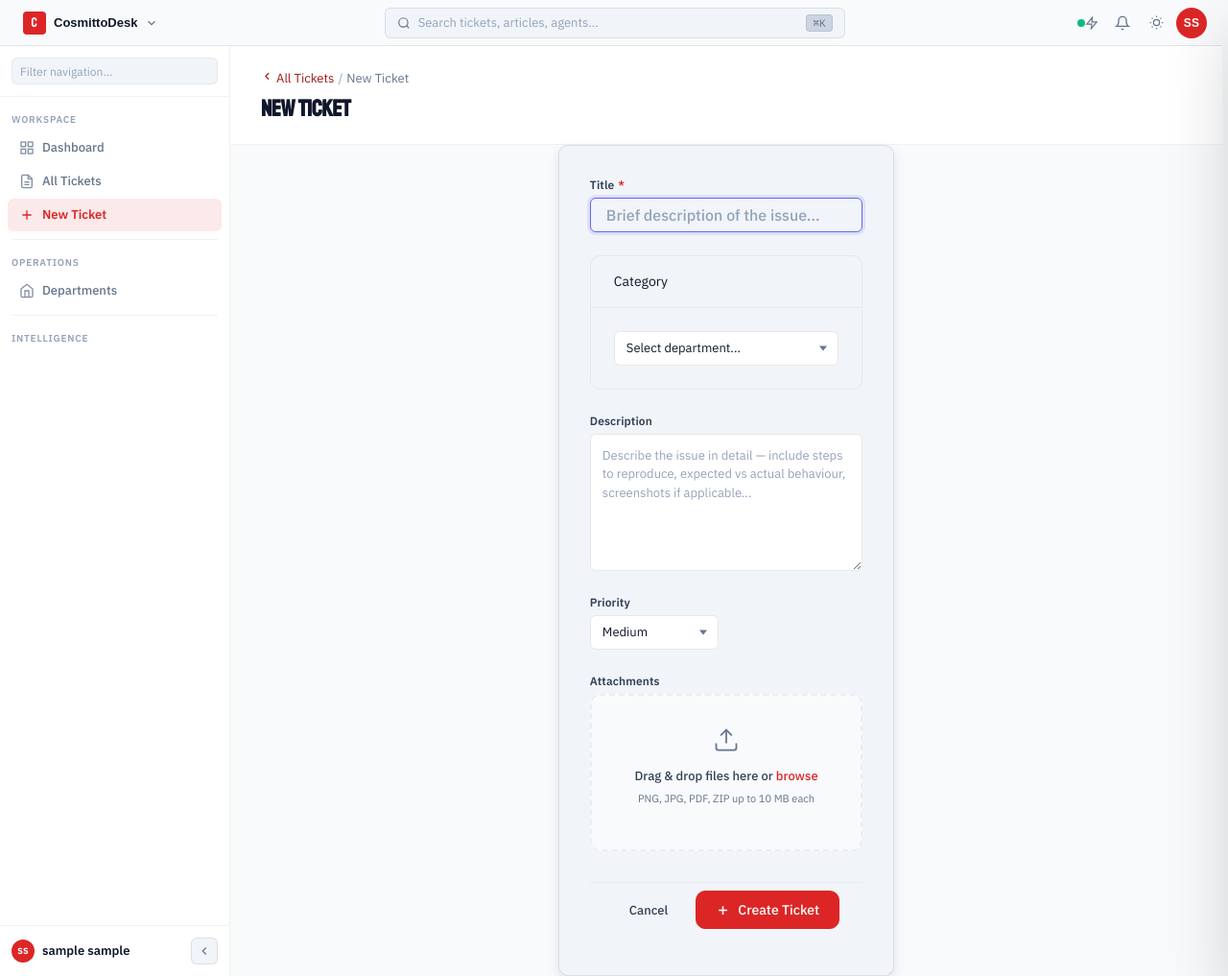
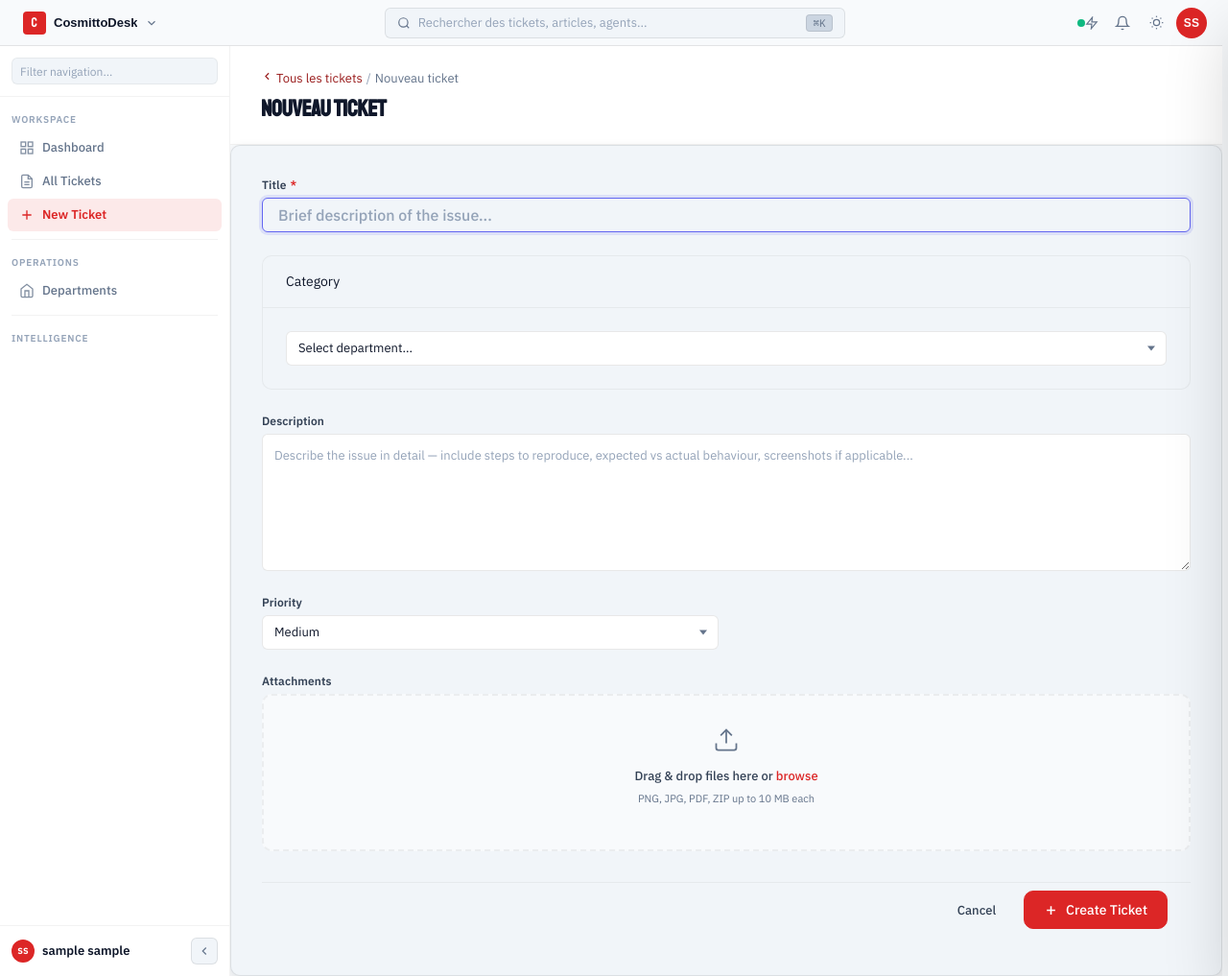
Before and after one commit to LordBahri/CosmittoHUB, a Flask app: page /tickets/nouveau in a window 1280 px wide. Shown: the whole page at 96% size. Run offline with Flask 3, Linux system fonts and the light colour scheme; the visitor is signed in with stand-in values (Sample User, id 1); data comes from the database, SQL or seed files in the repository; data that the repository does not hold is empty.

Commit message:
WIP: French translation, role management, full-width ticket form (partial)
Agents still running — committing current progress to satisfy pre-push hook.

https://claude.ai/code/session_015ryTxRwHnwW88akpzVsSBg

```diff
--- a/templates/base.html
+++ b/templates/base.html
@@ -23,7 +23,7 @@
 </head>
 <body class="{% block body_class %}{% endblock %}">
 
-  <a href="#main-content" class="skip-link">Skip to main content</a>
+  <a href="#main-content" class="skip-link">Aller au contenu principal</a>
 
   {% if current_user.is_authenticated %}
   <!-- ═══════════ AUTHENTICATED SHELL ═══════════ -->
@@ -40,15 +40,15 @@
       </div>
 
       <div class="chrome-center">
-        <button class="search-trigger" id="searchTrigger" aria-label="Search (Ctrl+K)">
+        <button class="search-trigger" id="searchTrigger" aria-label="Rechercher (Ctrl+K)">
           <svg class="search-trigger-icon" width="14" height="14" viewBox="0 0 24 24" fill="none" stroke="currentColor" stroke-width="2"><circle cx="11" cy="11" r="8"/><line x1="21" y1="21" x2="16.65" y2="16.65"/></svg>
-          <span class="search-trigger-text">Search tickets, articles, agents...</span>
+          <span class="search-trigger-text">Rechercher des tickets, articles, agents...</span>
           <kbd class="search-trigger-kbd">⌘K</kbd>
         </button>
       </div>
 
       <div class="chrome-right" style="position:relative;">
-        <button class="chrome-btn" title="AI Copilot">
+        <button class="chrome-btn" title="Copilote IA">
           <span class="ai-status-dot"></span>
           <svg width="14" height="14" viewBox="0 0 24 24" fill="none" stroke="currentColor" stroke-width="2"><polygon points="13 2 3 14 12 14 11 22 21 10 12 10 13 2"/></svg>
         </button>
--- a/templates/tickets/nouveau.html
+++ b/templates/tickets/nouveau.html
@@ -1,6 +1,6 @@
 {% extends "base.html" %}
 
-{% block title %}New Ticket{% endblock %}
+{% block title %}Nouveau ticket{% endblock %}
 
 {% block body_class %}page-ticket-new{% endblock %}
 
@@ -13,17 +13,17 @@
       <nav class="breadcrumb" aria-label="Breadcrumb">
         <a href="{{ url_for('tickets.liste') }}" class="breadcrumb-link">
           <svg width="13" height="13" viewBox="0 0 24 24" fill="none" stroke="currentColor" stroke-width="2"><polyline points="15 18 9 12 15 6"/></svg>
-          All Tickets
+          Tous les tickets
         </a>
         <span class="breadcrumb-sep">/</span>
-        <span class="breadcrumb-current">New Ticket</span>
+        <span class="breadcrumb-current">Nouveau ticket</span>
       </nav>
-      <h1 class="page-title" style="margin-top:4px;">New Ticket</h1>
+      <h1 class="page-title" style="margin-top:4px;">Nouveau ticket</h1>
     </div>
   </div>
 
   <!-- Form Card -->
-  <div style="max-width:720px;margin:0 auto;">
+  <div>
     <div class="card card-raised">
       <div class="card-body" style="padding:32px;">
 
@@ -32,8 +32,8 @@
           <!-- AI Suggestion Bar (shown by JS when title has 6+ words) -->
           <div id="aiSuggestionBar" class="ai-suggestion-bar" style="display:none;margin-bottom:20px;padding:12px 16px;border-radius:8px;border:1px solid var(--border-accent, rgba(220,38,38,.3));background:var(--surface-raised);display:none;align-items:center;gap:12px;">
             <svg width="15" height="15" viewBox="0 0 24 24" fill="none" stroke="var(--color-brand,#dc2626)" stroke-width="2"><polygon points="13 2 3 14 12 14 11 22 21 10 12 10 13 2"/></svg>
-            <span style="font-size:13px;color:var(--text-secondary);flex:1;">AI detected a similar ticket — <strong>view suggestion</strong></span>
-            <button type="button" class="btn btn-ghost btn-sm" onclick="document.getElementById('aiSuggestionBar').style.display='none'">Dismiss</button>
+            <span style="font-size:13px;color:var(--text-secondary);flex:1;">L'IA a détecté un ticket similaire — <strong>voir la suggestion</strong></span>
+            <button type="button" class="btn btn-ghost btn-sm" onclick="document.getElementById('aiSuggestionBar').style.display='none'">Ignorer</button>
           </div>
 
           <!-- 1. Title -->
```
Also changed, not shown: routes/admin.py (+34 -1 lines).
